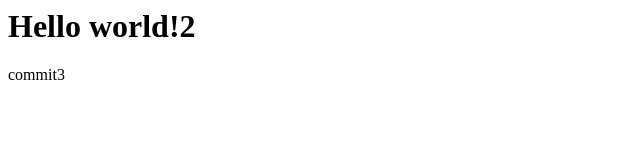
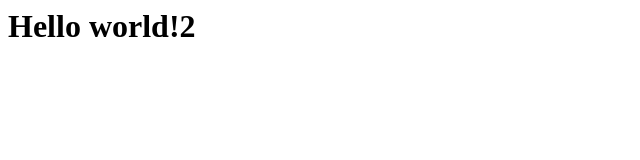
Before and after one commit to nischal62019/learn_git, a plain HTML site: page index.html in a window 1280 px wide. Shown: the full height of the page, 0-640 px from the left. Drawn offline with Linux system fonts and the light colour scheme.

Commit message:
Revert "commit3"
This reverts commit 22b3b844cd3cf946b4d421c87817017a27eb1d06.

```diff
--- a/index.html
+++ b/index.html
@@ -1,6 +1,5 @@
 <html>
     <body>
         <h1>Hello world!2</h1>
-        <p>commit3</p>
     </body>
 </html>
```
